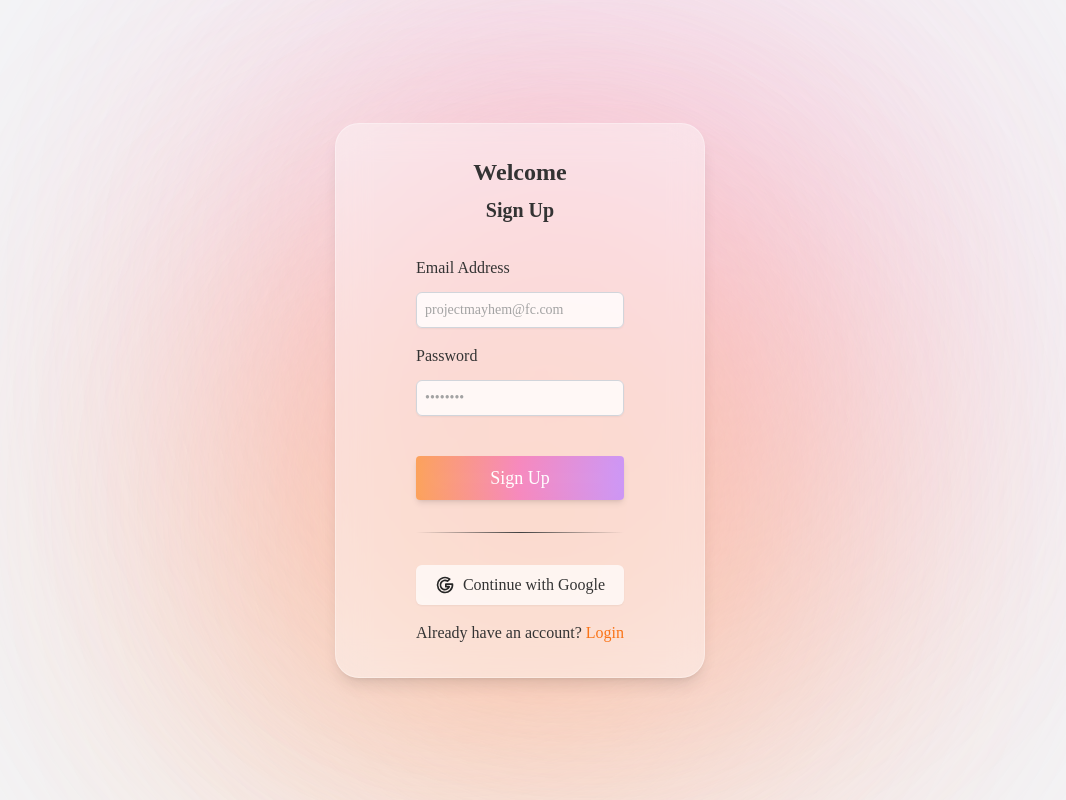
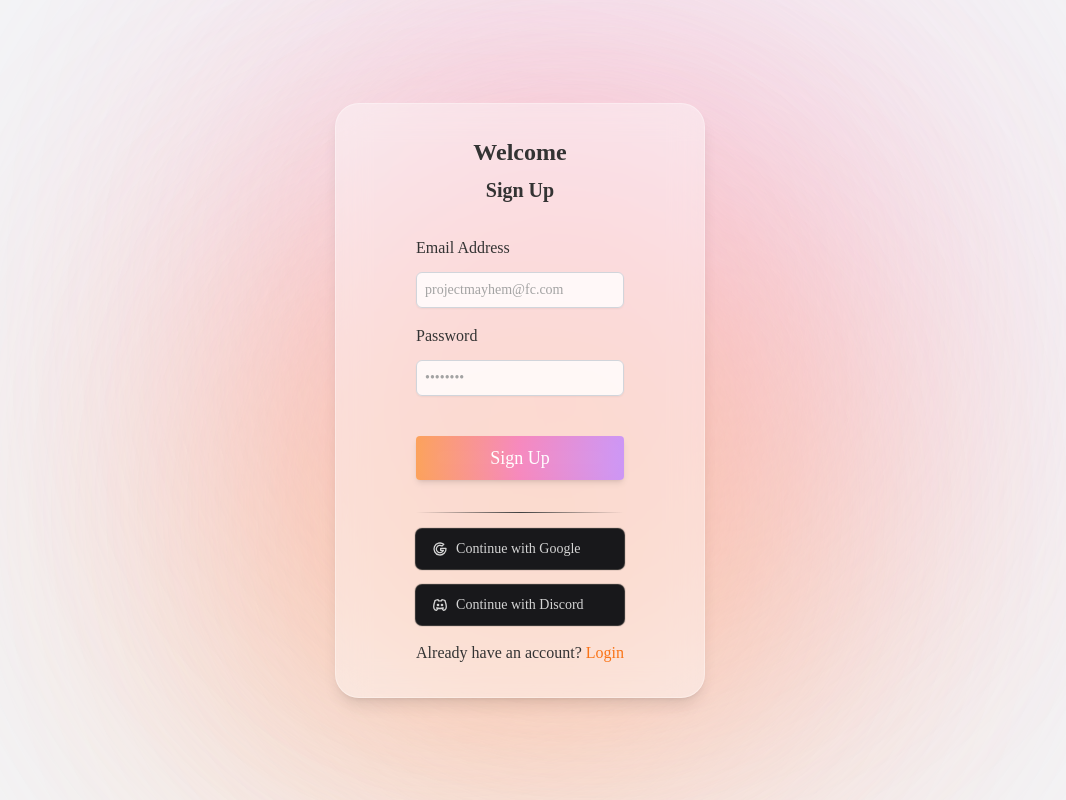
Before and after one commit to Likhith623/personality_frontend, a Next.js app in the folder chatbot-new-frontend/: page /signup in a window 1280 px wide. Shown: the whole page, without its empty margins (120-1186 px from the left). Built offline with nearby package versions, Linux system fonts and the light colour scheme.

Commit message:
add discord login

```diff
--- a/chatbot-new-frontend/src/components/login-form.jsx
+++ b/chatbot-new-frontend/src/components/login-form.jsx
@@ -4,6 +4,7 @@ import { Label } from "./ui/label";
 import { cn } from "@/lib/utils";
 import {
   IconBrandGoogle,
+  IconBrandDiscord,
 } from "@tabler/icons-react";
 import { Input } from "./ui/input";
 import Link from 'next/link';
@@ -31,7 +32,24 @@ const router = useRouter();
       }
       router.push('/user-details');
     } catch (error) {
-      alert(error.message); // Display error message
+      // Check if the user exists and what provider they used
+      const { data: existingUser } = await supabase
+        .from("user_details")
+        .select("auth_provider")
+        .eq("email", email)
+        .maybeSingle();
+
+      if (existingUser) {
+        if (existingUser.auth_provider === "discord") {
+          alert("Please log in with Discord.");
+        } else if (existingUser.auth_provider === "google") {
+          alert("Please log in with Google.");
+        } else {
+          alert(error.message);
+        }
+      } else {
+        alert(error.message);
+      }
     }
   };
 
@@ -43,6 +61,15 @@ const googleAuth = async () => {
       },
     });
 
+
+  const discordAuth = async () => {
+    await supabase.auth.signInWithOAuth({
+      provider: "discord",
+      options: {
+        redirectTo: `${window.location.origin}/user-details`,
+      },
+    });
+  };
 
   return (
     (<div
@@ -82,6 +109,15 @@ const googleAuth = async () => {
             </span>
             <BottomGradient />
           </button>
+          <button
+            className=" relative group/btn flex space-x-2 items-center justify-start px-4 w-full text-black rounded-md h-10 font-medium shadow-input bg-gray-50 dark:bg-zinc-900 dark:shadow-[0px_0px_1px_1px_var(--neutral-800)]"
+            type="submit" onClick={discordAuth}>
+            <IconBrandDiscord className="h-4 w-4 text-neutral-800 dark:text-neutral-300" />
+            <span className="text-neutral-700 dark:text-neutral-300 text-sm">
+              Discord
+            </span>
+            <BottomGradient />
+          </button>
         </div>
       <span>Create an account ? <Link href="/signup">SignUp</Link></span>
     </div>)
--- a/chatbot-new-frontend/src/components/signup-form-demo.jsx
+++ b/chatbot-new-frontend/src/components/signup-form-demo.jsx
@@ -9,7 +9,7 @@ import { supabase } from "../../supabaseClient";
 import { useRouter } from "next/navigation";
 import { useUser } from "@/support/UserContext";
 import Link from "next/link";
-import { IconBrandGoogle } from "@tabler/icons-react";
+import { IconBrandGoogle, IconBrandDiscord } from "@tabler/icons-react";
 import ForgotPasswordModal from "./ForgotPasswordModal";
 
 export default function SignupFormDemo({ filter }) {
@@ -31,7 +31,7 @@ export default function SignupFormDemo({ filter }) {
       if (session) {
         await fetchUserDetails(session.user);
 
-        // Check if the user signed up with Google
+        // Check if the user signed up with Google or Discord
         const { data: existingUser, error: fetchError } = await supabase
           .from("user_details")
           .select("auth_provider")
@@ -47,7 +47,7 @@ export default function SignupFormDemo({ filter }) {
             .insert([
               {
                 email: session.user.email,
-                auth_provider: "google", // Set the auth provider to 'google'
+                auth_provider: session.user.app_metadata.provider || "email", // Get the provider from session
               },
             ]);
 
@@ -225,6 +225,24 @@ export default function SignupFormDemo({ filter }) {
     }
   };
 
+  const discordAuth = async () => {
+    try {
+      const redirectTo = filter
+        ? `${window.location.origin}/signup?filter=${filter}`
+        : `${window.location.origin}/signup`;
+      const { error } = await supabase.auth.signInWithOAuth({
+        provider: "discord",
+        options: {
+          redirectTo: redirectTo,
+        },
+      });
+
+      if (error) throw new Error(error.message);
+    } catch (error) {
+      setError(error.message);
+    }
+  };
+
   return (<>
     <div
       className="font-[family-name:var(--font-garamond)] bg-white/40 backdrop-blur-lg
@@ -302,15 +320,28 @@ lg:p-8 lg:px-20 p-8 px:10 md:px-20 rounded-3xl shadow-lg border border-white/30"
   to-transparent my-4 h-[1px] w-full"
       />
 
-      <div className="flex flex-col space-y-4">
+      <div className="flex flex-col space-y-4 mt-4">
         <button
-          className="mt-4 flex items-center justify-center px-4 w-full text-[#333] bg-white/70
-      rounded-md h-10 font-medium shadow-sm transition-all hover:bg-white/90"
+          className="relative group/btn flex space-x-2 items-center justify-start px-4 w-full text-black rounded-md h-10 font-medium shadow-input bg-gray-50 dark:bg-zinc-900 dark:shadow-[0px_0px_1px_1px_var(--neutral-800)]"
           type="button"
           onClick={googleAuth}
         >
-          <IconBrandGoogle className="h-5 w-5 text-neutral-800" />
-          <span className="text-md text-center ml-2">Continue with Google</span>
+          <IconBrandGoogle className="h-4 w-4 text-neutral-800 dark:text-neutral-300" />
+          <span className="text-neutral-700 dark:text-neutral-300 text-sm">
+            Continue with Google
+          </span>
+          <BottomGradient />
+        </button>
+        <button
+          className="relative group/btn flex space-x-2 items-center justify-start px-4 w-full text-black rounded-md h-10 font-medium shadow-input bg-gray-50 dark:bg-zinc-900 dark:shadow-[0px_0px_1px_1px_var(--neutral-800)]"
+          type="button"
+          onClick={discordAuth}
+        >
+          <IconBrandDiscord className="h-4 w-4 text-neutral-800 dark:text-neutral-300" />
+          <span className="text-neutral-700 dark:text-neutral-300 text-sm">
+            Continue with Discord
+          </span>
+          <BottomGradient />
         </button>
       </div>
 
```
Also changed, not shown: 2 other files (tests, documents, lock files or other folders).
